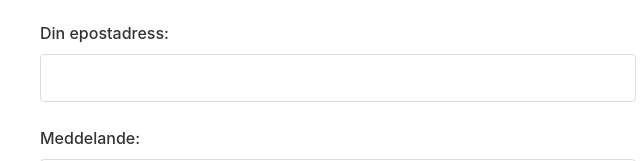
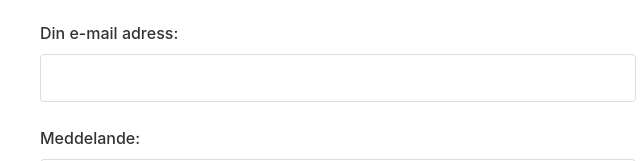
Before and after one commit to fgdental/fgdental.github.io, a plain HTML site: page index.html in a window 1280 px wide. Shown: the part 801-962 px from the top of the page, 0-640 px from the left. Drawn offline with Linux system fonts and the light colour scheme.

Commit message:
Update index.html

```diff
--- a/index.html
+++ b/index.html
@@ -66,7 +66,7 @@
                                 </div>
 
                                 <div>
-                                    <label for="email">Din epostadress:</label>
+                                    <label for="email">Din e-mail adress:</label>
                                     <input type="email" id="email" name="email" required>
                                 </div>
 
```
